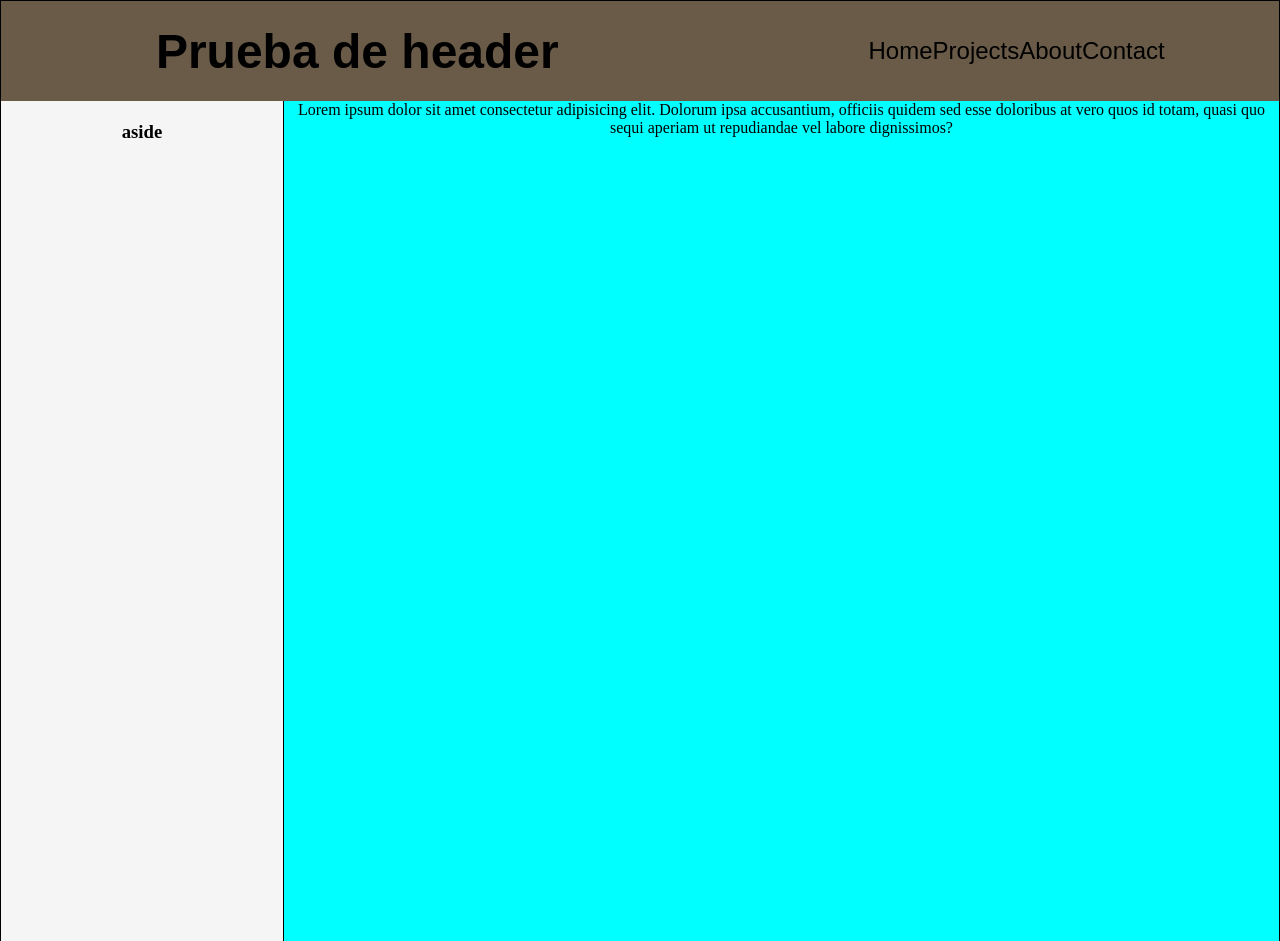
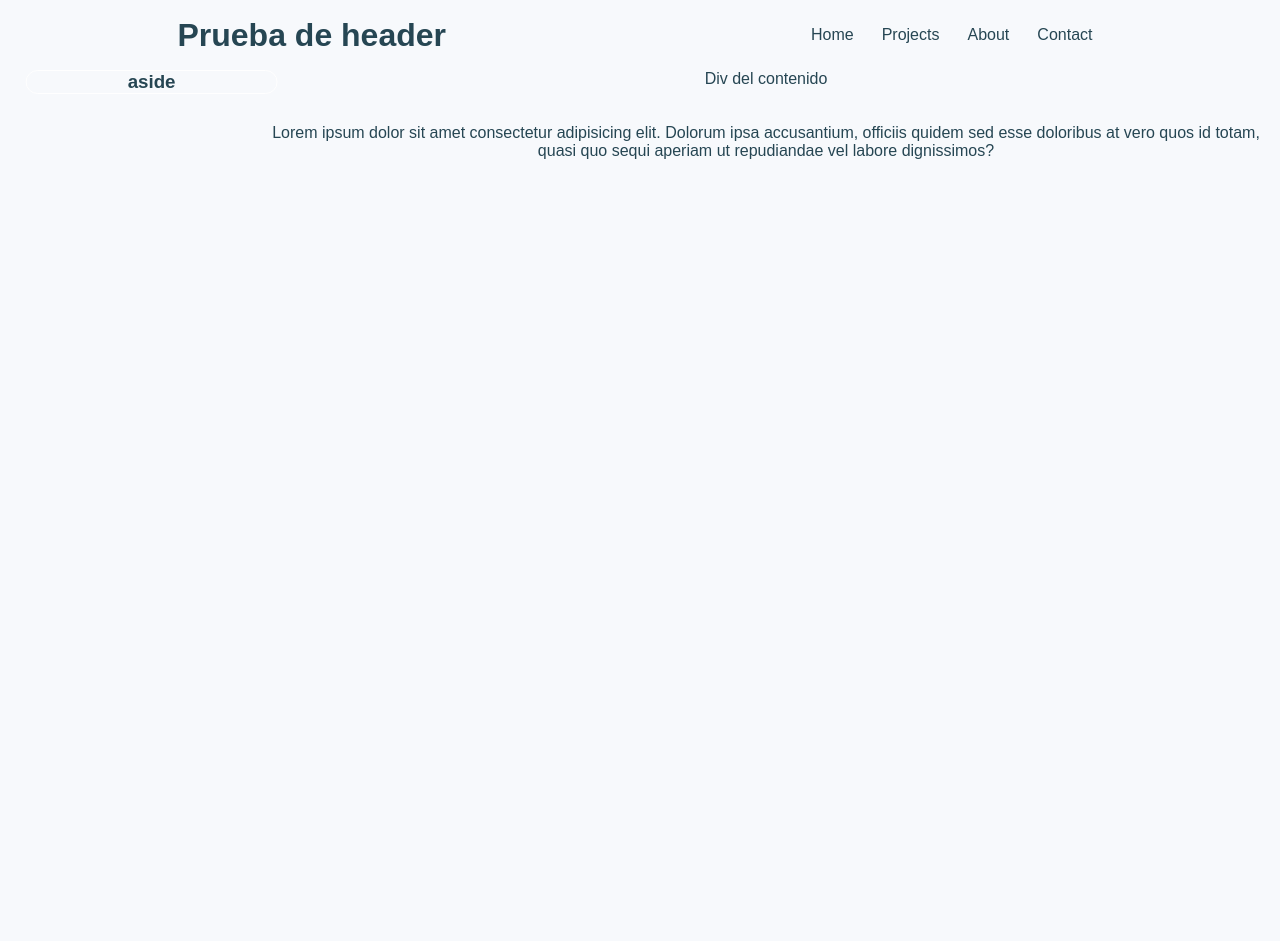
Before and after one commit to JK-GONZ/Portafolio, a React (Vite) app in the folder 01-Portafolio-web/: page / in a window 1280 px wide. After the commit the page ends 800 px from the top, so only its background shows below. Built offline with nearby package versions, Linux system fonts and the light colour scheme.

Commit message:
[ADD] Change some styles

```diff
--- a/01-Portafolio-web/src/components/App/App.css
+++ b/01-Portafolio-web/src/components/App/App.css
@@ -1,3 +1,3 @@
 section {
-  background-color: aqua;
+  height: calc(100% - var(--header-height));
 }
--- a/01-Portafolio-web/src/components/App/App.tsx
+++ b/01-Portafolio-web/src/components/App/App.tsx
@@ -7,23 +7,22 @@ import "@app/App.css";
 
 function App() {
   return (
-    <>
+    <div className="App">
       <Header />
       {/* Section to display the aside in the success way */}
       <section className="container">
         <Aside />
         {/* <Content /> */}
-        <div style={{
-          color: "black",
-          zIndex:3.
-        }}>
-        Lorem ipsum dolor sit amet consectetur adipisicing elit. Dolorum ipsa
-        accusantium, officiis quidem sed esse doloribus at vero quos id totam,
-        quasi quo sequi aperiam ut repudiandae vel labore dignissimos?
-
+        <div>
+          Div del contenido <br />
+          <br />
+          <br />
+          Lorem ipsum dolor sit amet consectetur adipisicing elit. Dolorum ipsa
+          accusantium, officiis quidem sed esse doloribus at vero quos id totam,
+          quasi quo sequi aperiam ut repudiandae vel labore dignissimos?
         </div>
       </section>
-    </>
+    </div>
   );
 }
 
--- a/01-Portafolio-web/src/components/Aside/Aside.css
+++ b/01-Portafolio-web/src/components/Aside/Aside.css
@@ -1,13 +1,5 @@
 aside {
-  width: 250px;
-  padding: 20px;
-  background-color: #f5f5f5;
-  border-right: 1px solid #e0e0e0;
-  height: 100dvh;
-  position: sticky;
-  left: 0;
-  top: 60px;
-  overflow-y: auto;
+
 }
 
 aside::-webkit-scrollbar {
--- a/01-Portafolio-web/src/components/Aside/Aside.tsx
+++ b/01-Portafolio-web/src/components/Aside/Aside.tsx
@@ -1,4 +1,4 @@
-import "@components/Aside/Aside.css"
+import "@components/Aside/Aside.css";
 
 export function Aside() {
   return (
--- a/01-Portafolio-web/src/components/Header/Header.css
+++ b/01-Portafolio-web/src/components/Header/Header.css
@@ -4,20 +4,19 @@ header {
   left: 0;
   width: 100%;
   height: var(--header-height);
-  font-size: 1.5em;
-  font-family: Arial, Helvetica, sans-serif;
-  background-color: rgb(106, 91, 72);
+
+
   display: flex;
   justify-content: space-around;
   text-align: center;
   align-items: center;
-  z-index: 10;
 }
 
 
 
 nav {
   display: flex;
-  justify-content: space-around;
-  width: 20%;
+  justify-content: space-between;
+  width: 22%;
+  padding: 10px;
 }
--- a/01-Portafolio-web/src/index.css
+++ b/01-Portafolio-web/src/index.css
@@ -1,32 +1,61 @@
 * {margin: 0; padding: 0;}
+
+
+:root {
+  --header-height: 70px;
+  font-family: Arial, Helvetica, sans-serif;
+}
+
+
+@media (prefers-color-scheme: dark) {
+  :where(body) {
+    --background-color: #101820;
+    --primary-color: #375A7F;
+    --secundary-color: #F39C12;
+    --detail-color: #28DF99;
+    --text-color: #ECF0F1;
+  }
+}
+
+
+@media (prefers-color-scheme: light) {
+  :where(body) {
+    --background-color: #F7F9FC;
+    --primary-color: #0078D4;
+    --secundary-color: #FFD166;
+    --detail-color: #06D6A0;
+    --text-color: #264653;
+  }
+}
+
+
+
+
+
 body {
+  color-scheme: light dark;
+  color: var(--text-color);
+  background-color: var(--background-color);
   display: flex;
-  flex-wrap: wrap;
   justify-content: center;
   height: 100vh;
 }
 
 body>* {
   width: 100%;
-  border: 1px solid #000;
   border-bottom-width: 0;
   box-sizing: border-box;
   text-align: center;
 }
 
-body>*:last-child {
-  border-bottom-width: 1px;
-}
-
-header,
-footer {
-  min-height: 100px;
-}
 
 aside {
-  width: 25%;
-  border: 0 solid #000;
-  border-right-width: 1px;
+  min-width: 250px;
+    height: inherit;
+    position: sticky;
+    left: 2%;
+    border-radius: 25px;
+    border: 1px solid white;
 }
 
 .container .body {
@@ -35,5 +64,6 @@ aside {
 
 .container {
   display: flex;
+  justify-content: space-around;
   min-height: 300px;
 }
--- a/01-Portafolio-web/tsconfig.json
+++ b/01-Portafolio-web/tsconfig.json
@@ -27,8 +27,8 @@
     "outDir": "./out",
     "baseUrl": ".",
     "paths": {
+      "@app/*": ["src/components/App/*"],
       "@components/*": ["src/components/*"],
-      "@app/*": ["src/components/App/*"]
     }
     // "paths": {
     //     "@auth/*" : ["auth/*"],
--- a/01-Portafolio-web/vite.config.ts
+++ b/01-Portafolio-web/vite.config.ts
@@ -7,8 +7,8 @@ export default defineConfig({
   plugins: [react()],
   resolve: {
     alias: {
+      "@app": path.resolve(__dirname, "src/components/App"),
       "@components": path.resolve(__dirname, "src/components"),
-      "@app": path.resolve(__dirname, "src/components/App")
     },
   },
 })
```
Also changed, not shown: 01-Portafolio-web/src/main.tsx (line endings or trailing spaces).
